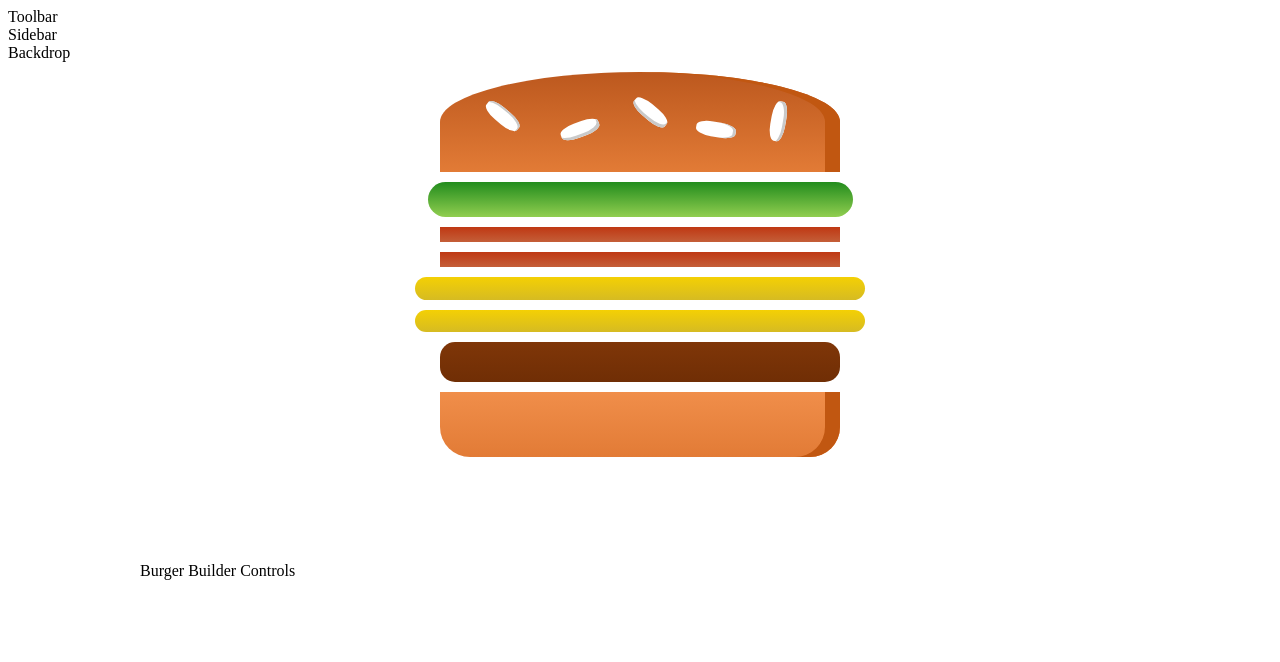
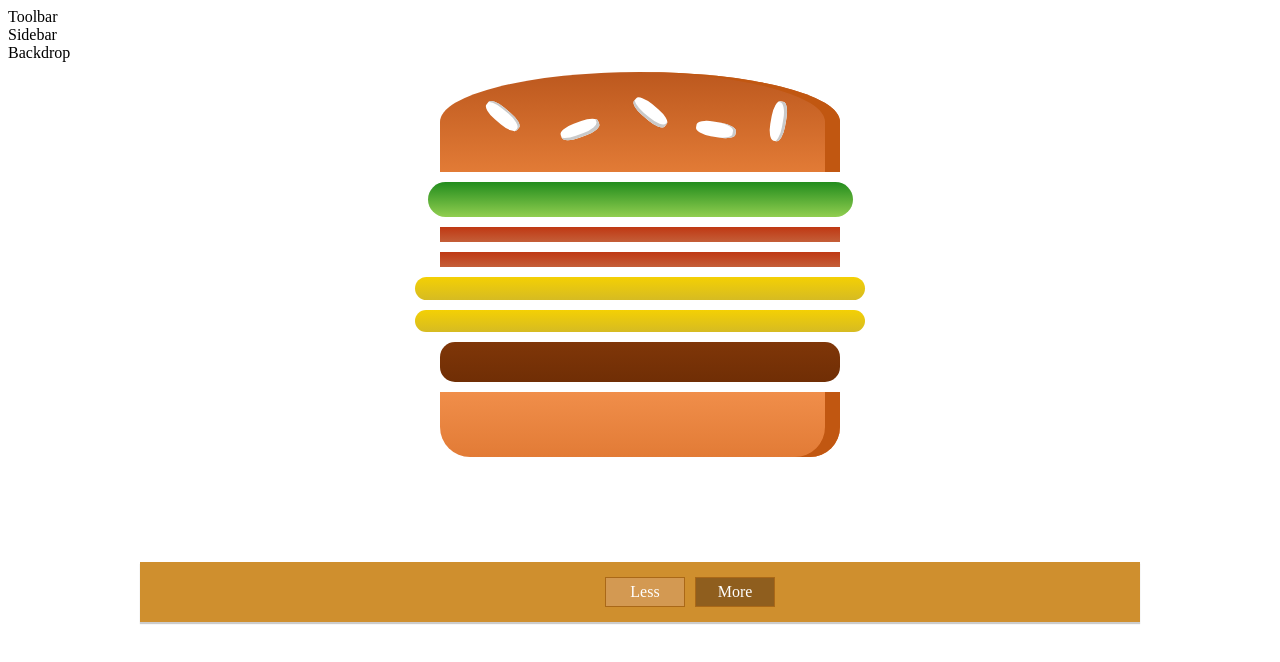
Before and after one commit to OlegShynkarenko/BB_project, a React (Create React App) app: page / in a window 1280 px wide. Shown: the top 662 px of the page. Built offline with nearby package versions, Linux system fonts and the light colour scheme.

Commit message:
implement ingredient controls block

```diff
--- /dev/null
+++ b/src/components/BuildControl/BuildControl.js
@@ -0,0 +1,14 @@
+/** @jsx jsx */
+import { css, jsx } from '@emotion/core';
+
+import { default as styles } from './BuildControlStyles'
+console.log(styles)
+const buildControl = (props) => (
+    <div css={styles.buildControl}>
+      <div css={styles.label}>{props.label}</div>
+      <button css={[styles.button,styles.less]}>Less</button>
+      <button css={[styles.button, styles.more]}>More</button>
+    </div>
+);
+
+export default buildControl;
--- /dev/null
+++ b/src/components/BuildControl/BuildControlStyles.js
@@ -0,0 +1,52 @@
+const buildControlStyles = {
+  buildControl: {
+    display: 'flex',
+    justifyContent: 'space-between',
+    alignItems: 'center',
+    margin: '5px 0'
+  },
+  label: {
+    padding: '10px',
+    fontWeight: 'bold',
+    width: '80px'
+  },
+  button: {
+    display: 'block',
+    font: 'inherit',
+    padding: '5px',
+    margin: '0 5px',
+    width: '80px',
+    border: '1px solid #AA6817',
+    cursor: 'pointer',
+    outline: 'none',
+    '&:disabled': {
+      backgroundColor: '#AC9980',
+      border: '1px solid #7E7365',
+      color: '#ccc',
+      cursor: 'default',
+    },
+    '&:hover:disabled': {
+      background: '#AC9980',
+      color: '#ccc',
+      cursor: 'not-allowed'
+    },
+  },
+  less: {
+    background: '#D39952',
+    color: 'white',
+    '&:hover, &:active': {
+      background: '#DAA972',
+      color: 'white'
+    }
+  },
+  more: {
+    background: '#8F5E1E',
+    color: 'white',
+    '&:hover, &:active': {
+      background: '#99703F',
+      color: 'white'
+    }
+  },
+}
+
+export default buildControlStyles;
--- /dev/null
+++ b/src/components/BuildControls/BuildControls.js
@@ -0,0 +1,16 @@
+import React from 'react';
+/** @jsx jsx */
+import { css, jsx } from '@emotion/core';
+
+import BuildControl from "../BuildControl/BuildControl";
+import buildControlsStyles from "./BuildControlsStyles";
+
+const buildControls = (props) => {
+  return (
+    <div css={buildControlsStyles}>
+      <BuildControl/>
+    </div>
+  )
+};
+
+export default buildControls;
--- /dev/null
+++ b/src/components/BuildControls/BuildControlsStyles.js
@@ -0,0 +1,12 @@
+const buildControlsStyles = {
+  width: '100%',
+  background: '#cf8f2e',
+  display: 'flex',
+  flexDirection: 'column',
+  alignItems: 'center',
+  boxShadow: '0 2px 1px #ccc',
+  margin: 'auto',
+  padding: '10px 0'
+};
+
+export default buildControlsStyles;
--- a/src/components/Burger/Burger.js
+++ b/src/components/Burger/Burger.js
@@ -1,6 +1,5 @@
 /** @jsx jsx */
 import { css, jsx } from '@emotion/core';
-import React from 'react';
 
 import { BurgerIngredients } from "../BurgerIngridients/BurgerIngredients";
 import burgerContainerStyles from "./BurgerContainerStyles";
--- a/src/containers/BurgerBuilder/BurgerBuilder.js
+++ b/src/containers/BurgerBuilder/BurgerBuilder.js
@@ -1,6 +1,7 @@
 import React, {Component} from 'react';
 
 import { Burger } from "../../components/Burger/Burger";
+import BuildControls from "../../components/BuildControls/BuildControls";
 
 export class BurgerBuilder extends Component {
 
@@ -17,7 +18,7 @@ export class BurgerBuilder extends Component {
     return (
         <>
           <Burger ingredients={this.state.ingredients}/>
-          <div>Burger Builder Controls</div>
+          <BuildControls />
         </>
     )
   }
```
